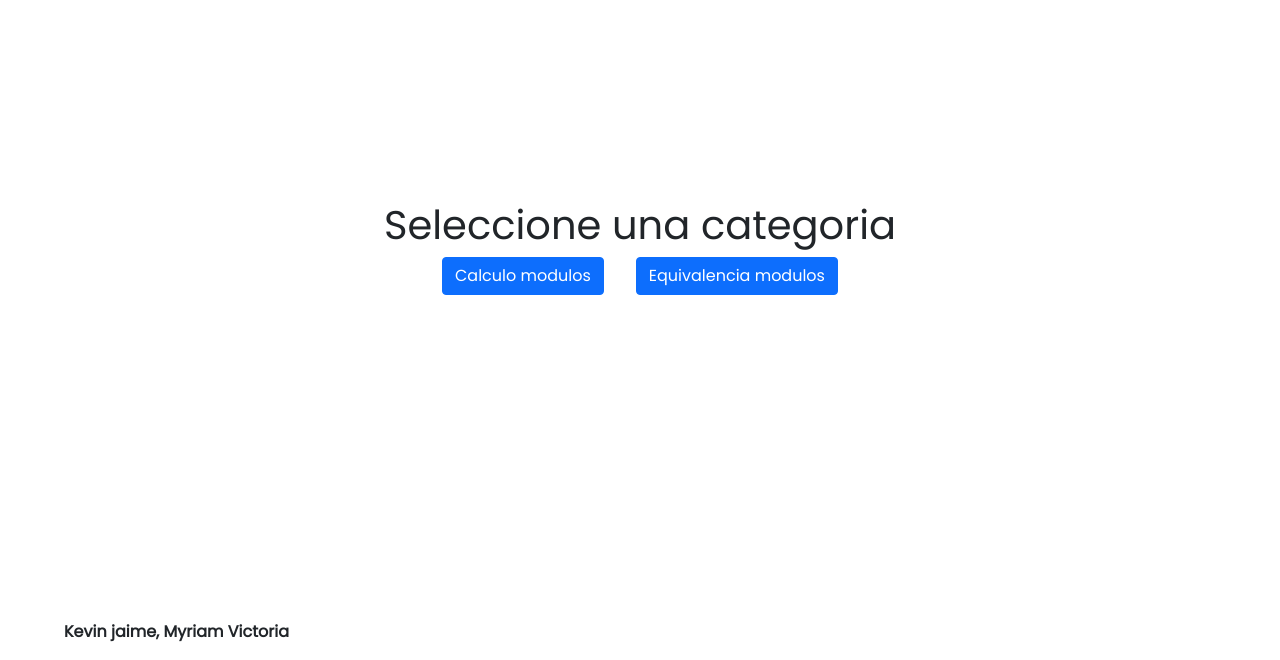
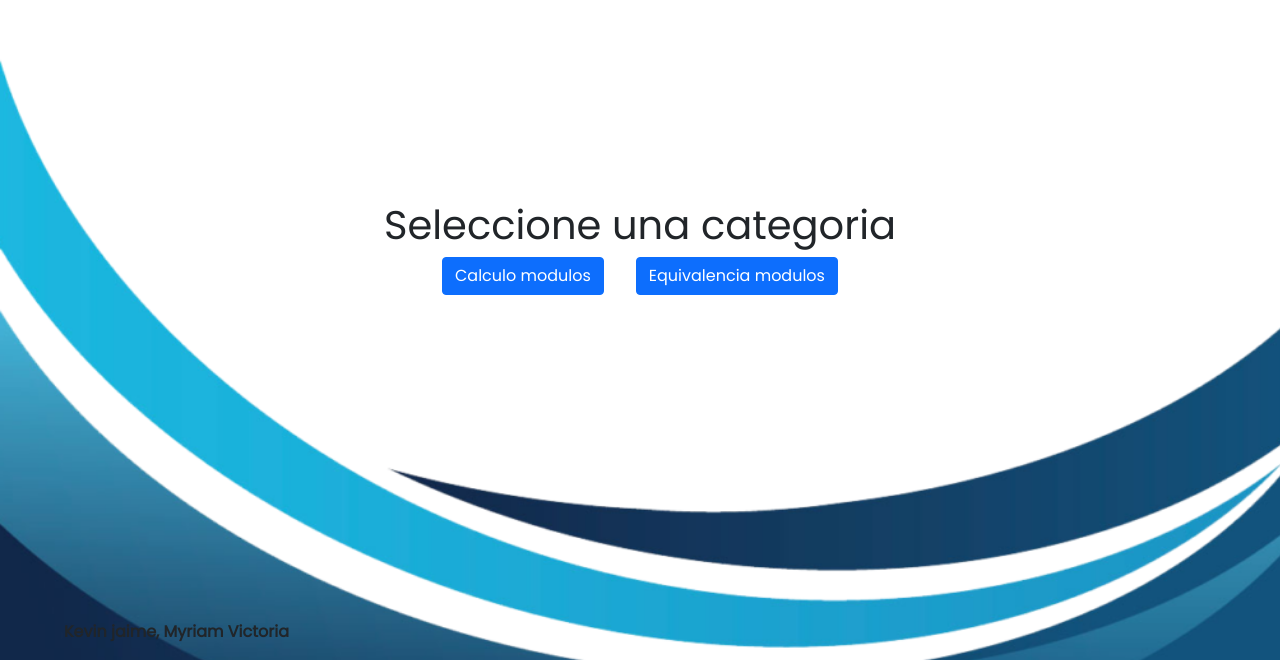
Before and after one commit to nivekgr/aritmetica-modular, a plain HTML site: page index.html in a window 1280 px wide. Shown: the part 140-800 px from the top of the page. Drawn offline with nearby package versions, Linux system fonts and the light colour scheme; the site is published under a folder, as on GitHub Pages, so addresses that start at the root find nothing.

Commit message:
Update index.html

```diff
--- a/index.html
+++ b/index.html
@@ -14,7 +14,7 @@
   </head>
   <body>
     <div id="bg">
-        <img src="/unnamed.png" alt="">
+        <img src="unnamed.png" alt="">
     </div>
     <div class="main">
         <div class="mb-4">
```
